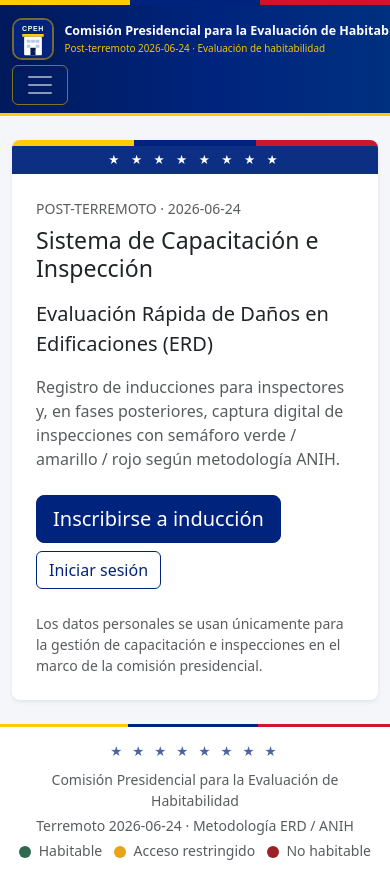
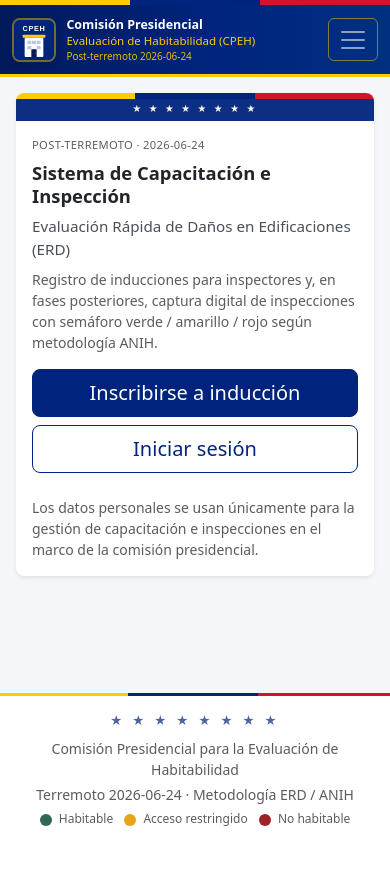
Before and after one commit to angelucv/comision-presidencial-habitabilidad, a Django app: page / in a window 390 px wide; the page is wider, and only the part inside the window is pictured. After the commit the page ends 826 px from the top of that part, so only its background shows below. Run offline with Django 5.2, Linux system fonts and the light colour scheme; some libraries are stand-ins or nearby versions.

Commit message:
Mejorar responsive del encabezado y hero en movil
Co-authored-by: Cursor <cursoragent@cursor.com>

```diff
--- a/static/css/cpeh.css
+++ b/static/css/cpeh.css
@@ -42,58 +42,127 @@ body {
 .navbar-cpeh {
   background: linear-gradient(90deg, var(--ve-azul-oscuro) 0%, var(--ve-azul) 55%, #003080 100%) !important;
   border-bottom: 3px solid var(--ve-amarillo);
-  padding-top: 0.65rem;
-  padding-bottom: 0.65rem;
+  padding: 0.5rem 0;
 }
 
-.navbar-brand {
-  margin-right: 0.5rem;
+/* Logo + título + menú en una sola fila en móvil */
+.navbar-cpeh-inner {
+  display: flex;
+  flex-wrap: wrap;
+  align-items: center;
+  gap: 0.25rem;
+}
+
+.navbar-cpeh .navbar-brand {
+  display: flex;
+  align-items: center;
+  gap: 0.65rem;
+  flex: 1 1 auto;
+  min-width: 0;
+  max-width: calc(100% - 3rem);
+  margin-right: 0;
+  padding-top: 0.25rem;
+  padding-bottom: 0.25rem;
 }
 
 .navbar-brand img {
-  height: 52px;
-  width: 52px;
+  height: 44px;
+  width: 44px;
   flex-shrink: 0;
-  border-radius: 10px;
-  box-shadow: 0 2px 8px rgba(0, 0, 0, 0.25);
+  border-radius: 8px;
+  box-shadow: 0 2px 6px rgba(0, 0, 0, 0.2);
   border: 2px solid rgba(255, 204, 0, 0.45);
 }
 
 .brand-tagline {
   display: flex;
   flex-direction: column;
-  line-height: 1.25;
-  max-width: 42rem;
+  line-height: 1.2;
+  min-width: 0;
+  flex: 1;
 }
 
 .brand-title {
   font-weight: 600;
-  font-size: clamp(0.78rem, 2.2vw, 1.05rem);
   color: #fff;
 }
 
-.brand-tagline small {
+.brand-title-full {
+  display: none;
+  font-size: clamp(0.85rem, 1.5vw, 1.05rem);
+}
+
+.brand-title-short {
   display: block;
-  margin-top: 0.2rem;
-  font-size: clamp(0.62rem, 1.8vw, 0.72rem);
+  font-size: 0.78rem;
+  line-height: 1.25;
+}
+
+.brand-title-short .brand-accent {
+  font-weight: 500;
+  font-size: 0.72rem;
+  color: var(--ve-amarillo);
+}
+
+.brand-subtitle {
+  display: block;
+  margin-top: 0.15rem;
+  font-size: 0.62rem;
   font-weight: 400;
-  color: var(--ve-amarillo);
-  opacity: 0.95;
+  color: rgba(255, 204, 0, 0.9);
+  line-height: 1.2;
+}
+
+@media (min-width: 768px) {
+  .brand-title-full {
+    display: block;
+  }
+
+  .brand-title-short {
+    display: none;
+  }
+
+  .brand-subtitle {
+    font-size: 0.72rem;
+  }
+
+  .navbar-brand img {
+    height: 52px;
+    width: 52px;
+  }
+
+  .navbar-cpeh .navbar-brand {
+    max-width: 70%;
+    gap: 0.85rem;
+  }
 }
 
 @media (min-width: 992px) {
-  .navbar-brand {
-    max-width: 58%;
+  .navbar-cpeh-inner {
+    flex-wrap: nowrap;
+  }
+
+  .navbar-cpeh .navbar-brand {
+    max-width: 62%;
   }
 }
 
-@media (max-width: 575px) {
-  .navbar-brand {
-    gap: 0.65rem !important;
+@media (max-width: 767px) {
+  .navbar-cpeh .navbar-toggler {
+    flex-shrink: 0;
+    padding: 0.35rem 0.55rem;
+    margin-left: auto;
   }
-  .navbar-brand img {
-    height: 42px;
-    width: 42px;
+
+  .navbar-cpeh .navbar-collapse {
+    flex-basis: 100%;
+    margin-top: 0.5rem;
+    padding-top: 0.5rem;
+    border-top: 1px solid rgba(255, 255, 255, 0.12);
+  }
+
+  .navbar-cpeh .nav-link {
+    padding: 0.6rem 0 !important;
   }
 }
 
@@ -133,10 +202,58 @@ body {
   background: var(--ve-azul);
   color: #fff;
   text-align: center;
+  font-size: 0.55rem;
+  letter-spacing: 0.15rem;
+  padding: 0.25rem 0;
+  opacity: 0.95;
+}
+
+@media (min-width: 576px) {
+  .hero-card .ve-hero-stars {
+    font-size: 0.7rem;
+    letter-spacing: 0.25rem;
+    padding: 0.35rem 0;
+  }
+}
+
+.hero-title {
+  font-size: clamp(1.15rem, 4.5vw, 1.75rem);
+  font-weight: 700;
+  line-height: 1.25;
+}
+
+.hero-lead {
+  font-size: clamp(0.95rem, 3vw, 1.15rem);
+  font-weight: 500;
+  color: #495057;
+  margin-bottom: 0;
+}
+
+.hero-desc {
+  font-size: clamp(0.875rem, 2.5vw, 1rem);
+  line-height: 1.5;
+}
+
+.hero-eyebrow {
   font-size: 0.7rem;
-  letter-spacing: 0.25rem;
-  padding: 0.35rem 0;
-  opacity: 0.95;
+  letter-spacing: 0.03em;
+}
+
+footer.cpeh-footer .container {
+  padding-left: 1rem;
+  padding-right: 1rem;
+}
+
+@media (max-width: 575px) {
+  footer .semaforo-legend {
+    font-size: 0.75rem;
+    line-height: 1.6;
+  }
+
+  footer .ve-footer-stars {
+    letter-spacing: 0.1rem;
+    font-size: 0.65rem;
+  }
 }
 
 .semaforo-legend span {
--- a/templates/base.html
+++ b/templates/base.html
@@ -14,16 +14,21 @@
     <span class="ve-azul"></span>
     <span class="ve-rojo"></span>
   </div>
-  <nav class="navbar navbar-expand-lg navbar-dark navbar-cpeh py-2">
-    <div class="container">
-      <a class="navbar-brand d-flex align-items-center gap-3" href="{% url 'core:home' %}">
-        <img src="{% static 'img/logo-cpeh.svg' %}" alt="" width="52" height="52">
+  <nav class="navbar navbar-expand-lg navbar-dark navbar-cpeh">
+    <div class="container navbar-cpeh-inner">
+      <a class="navbar-brand" href="{% url 'core:home' %}">
+        <img src="{% static 'img/logo-cpeh.svg' %}" alt="CPEH" width="48" height="48">
         <span class="brand-tagline">
-          <span class="brand-title">{{ CPEH_NOMBRE_COMISION }} (CPEH)</span>
-          <small>Post-terremoto {{ CPEH_EVENTO_SISMO_FECHA }} · Evaluación de habitabilidad</small>
+          <span class="brand-title brand-title-full">{{ CPEH_NOMBRE_COMISION }} (CPEH)</span>
+          <span class="brand-title brand-title-short">
+            Comisión Presidencial<br>
+            <span class="brand-accent">Evaluación de Habitabilidad (CPEH)</span>
+          </span>
+          <small class="brand-subtitle">Post-terremoto {{ CPEH_EVENTO_SISMO_FECHA }}</small>
         </span>
       </a>
-      <button class="navbar-toggler" type="button" data-bs-toggle="collapse" data-bs-target="#navMain">
+      <button class="navbar-toggler" type="button" data-bs-toggle="collapse" data-bs-target="#navMain"
+              aria-controls="navMain" aria-expanded="false" aria-label="Menú">
         <span class="navbar-toggler-icon"></span>
       </button>
       <div class="collapse navbar-collapse" id="navMain">
@@ -44,7 +49,7 @@
     </div>
   </nav>
 
-  <main class="container flex-grow-1 py-4">
+  <main class="container flex-grow-1 py-3 py-md-4 px-3 px-sm-4">
     {% if messages %}
       {% for message in messages %}
         <div class="alert alert-{{ message.tags|default:'info' }} alert-dismissible fade show" role="alert">
--- a/templates/core/home.html
+++ b/templates/core/home.html
@@ -13,16 +13,17 @@
         <span style="background:#CF142B"></span>
       </div>
       <div class="ve-hero-stars" aria-hidden="true">★ ★ ★ ★ ★ ★ ★ ★</div>
-      <div class="card-body p-4 p-md-5">
-        <p class="text-uppercase text-muted small mb-2">Post-terremoto · {{ CPEH_EVENTO_SISMO_FECHA }}</p>
-        <h1 class="h3 mb-3">Sistema de Capacitación e Inspección</h1>
-        <p class="lead">Evaluación Rápida de Daños en Edificaciones (ERD)</p>
-        <p class="text-muted">          Registro de inducciones para inspectores y, en fases posteriores, captura digital de inspecciones
+      <div class="card-body p-3 p-sm-4 p-md-5">
+        <p class="hero-eyebrow text-uppercase text-muted small mb-2">Post-terremoto · {{ CPEH_EVENTO_SISMO_FECHA }}</p>
+        <h1 class="hero-title mb-2 mb-md-3">Sistema de Capacitación e Inspección</h1>
+        <p class="hero-lead mb-2 mb-md-3">Evaluación Rápida de Daños en Edificaciones (ERD)</p>
+        <p class="hero-desc text-muted mb-0">
+          Registro de inducciones para inspectores y, en fases posteriores, captura digital de inspecciones
           con semáforo verde / amarillo / rojo según metodología ANIH.
         </p>
-        <div class="d-flex flex-wrap gap-2 mt-4">
+        <div class="d-grid d-sm-flex flex-wrap gap-2 mt-3 mt-md-4">
           <a class="btn btn-primary btn-lg" href="{% url 'capacitacion_public:paso1' %}">Inscribirse a inducción</a>
-          <a class="btn btn-outline-ve" href="{% url 'cuentas:login' %}">Iniciar sesión</a>
+          <a class="btn btn-outline-ve btn-lg" href="{% url 'cuentas:login' %}">Iniciar sesión</a>
         </div>
         <p class="small text-muted mt-4 mb-0">
           Los datos personales se usan únicamente para la gestión de capacitación e inspecciones
```
